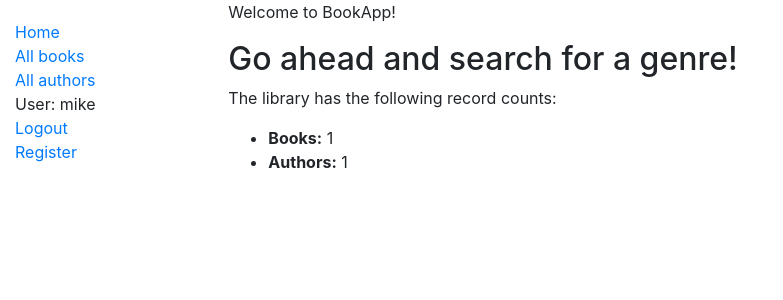
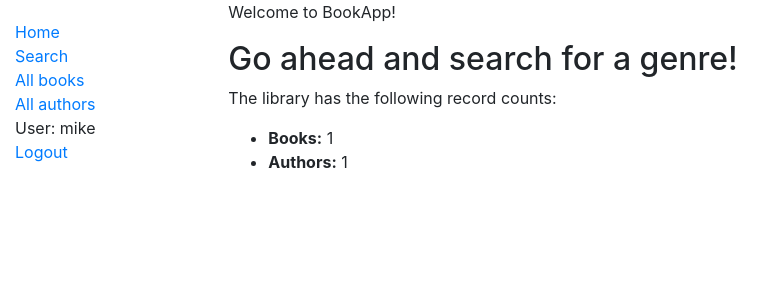
Before and after one commit to mgonz893/bookdjango, a Django app: page /catalog/ in a window 1280 px wide. Shown: the top 300 px of the page, without its empty margins (0-783 px from the left). Run offline with Django 3.2, Linux system fonts and the light colour scheme; a user stored in the database is signed in; data comes from the database, SQL or seed files in the repository; both versions use the stored data as it was after the commit; data that the repository does not hold is empty; some libraries are stand-ins or nearby versions.

Commit message:
add Search page

```diff
--- a/bookapp/catalog/templates/base_generic.html
+++ b/bookapp/catalog/templates/base_generic.html
@@ -16,16 +16,17 @@
       {% block sidebar %}
         <ul class="sidebar-nav">
           <li><a href="{% url 'index' %}">Home</a></li>
-
+          <li><a href="{% url 'search' %}">Search</a></li>
           <li><a href="{% url 'books' %}">All books</a></li>
           <li><a href="">All authors</a></li>
              {% if user.is_authenticated %}
      <li>User: {{ user.get_username }}</li>
      <li><a href="{% url 'logout'%}?next={{request.path}}">Logout</a></li>
    {% else %}
-     <li><a href="{% url 'login'%}?next={{request.path}}">Login</a></li>
+     <li><a href="{% url 'login'%}">Login</a></li>
+     <li><a href ="{% url 'signup' %}">Register</a></li>
    {% endif %}
-   <li><a href ="{% url 'signup' %}">Register</a></li>
+
         </ul>
      {% endblock %}
      {% block pagination %}
--- a/bookapp/catalog/templates/search.html
+++ b/bookapp/catalog/templates/search.html
@@ -1,9 +1,10 @@
 {% extends "base_generic.html" %}
 
 {% block content %}
-<h1>Search</h1>
+<h2>Search</h2>
 
-    <p> hello
+<p></p>
 
+<input type="text" placeholder="Search..">
 
 {% endblock %}
--- a/bookapp/catalog/urls.py
+++ b/bookapp/catalog/urls.py
@@ -6,6 +6,7 @@ from . import views as core_views
 urlpatterns = [
 
     path('', views.index, name='index'),
+    path('search/', views.search, name='search'),
     path('profile/', views.profile, name='profile'),
     path('profile/edit', views.editprofile, name='editprofile'),
     path('signup/', views.signup, name='signup'),
--- a/bookapp/catalog/views.py
+++ b/bookapp/catalog/views.py
@@ -50,6 +50,10 @@ def index(request):
     return render(request, 'index.html', context=context)
 
 
+def search(request):
+    return render(request, 'search.html')
+
+
 class BookListView(generic.ListView):
     model = Book
     paginate_by = 10
@@ -57,6 +61,11 @@ class BookListView(generic.ListView):
 
 class BookDetailView(generic.DetailView):
     model = Book
+
+
+def login(request):
+    args = {'user': request.user}
+    return render(request, 'index.html', args)
 
 
 def signup(request):
```
Also changed, not shown: bookapp/db.sqlite3.
